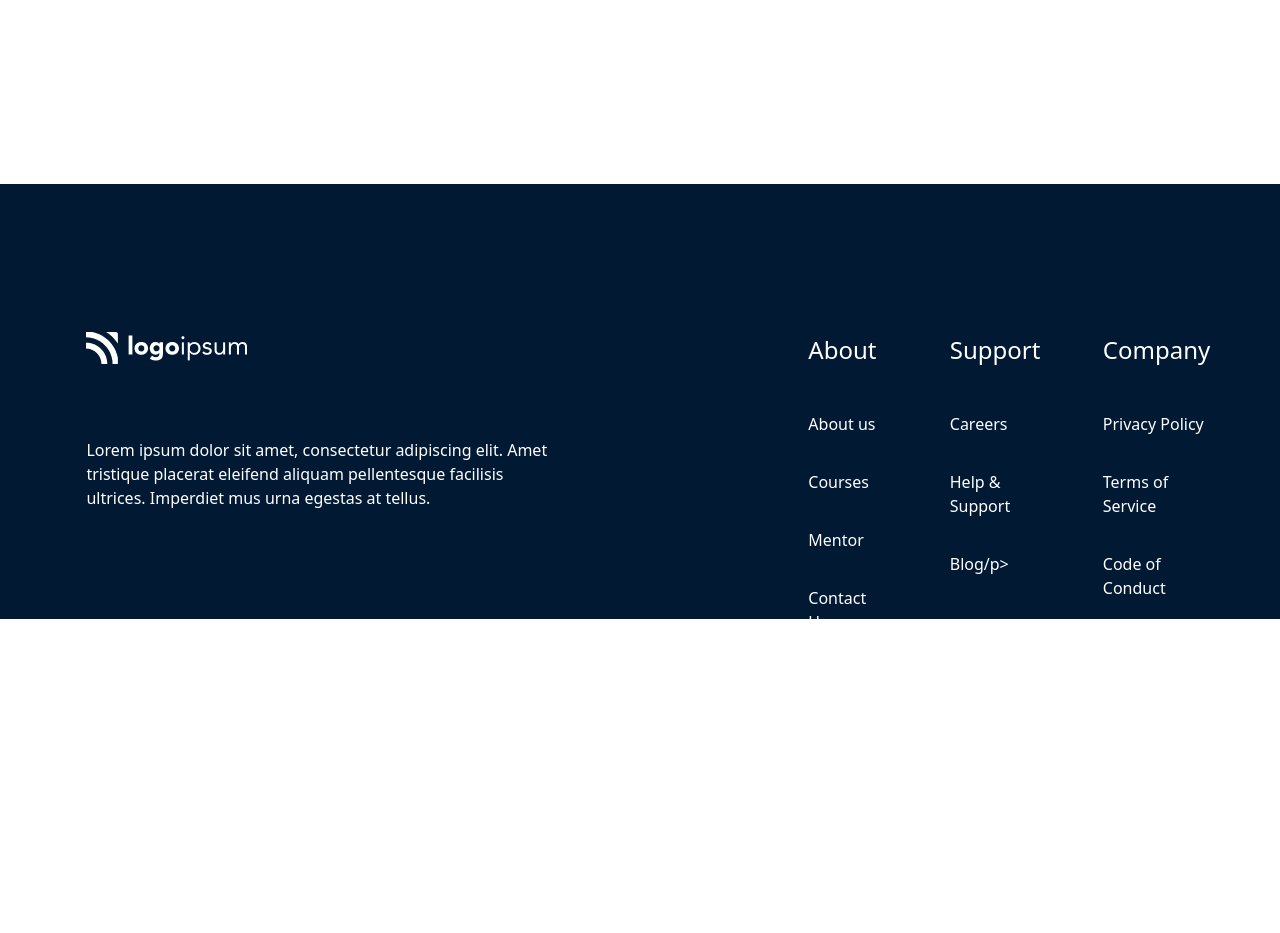
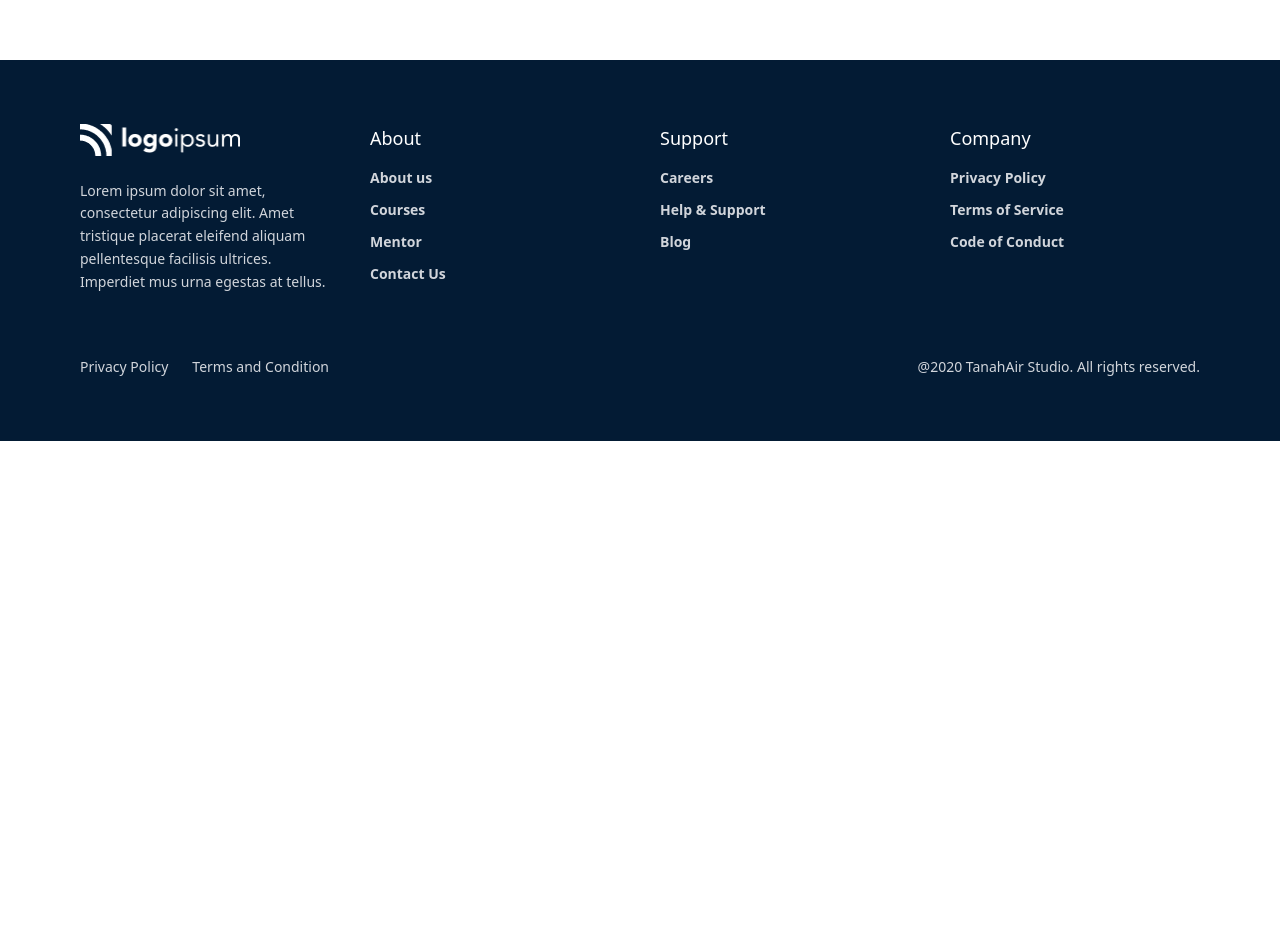
Before and after one commit to oyatullo1001/homework-2, a website: page src/Abu/Abu.html in a window 1280 px wide. Shown: the part 7300-8233 px from the top of the page. After the commit the page ends 7741 px from the top, so only its background shows below. Drawn offline with nearby package versions, Linux system fonts and the light colour scheme; files that its build step writes are made by us from their sources.

Commit message:
footer full

```diff
--- a/src/Abu/Abu.html
+++ b/src/Abu/Abu.html
@@ -214,41 +214,54 @@
             <p class="text-[40px] font-bold text-[#1C3554]">More Courses from Arif Kecek</p>
         </div>
     </main>
-    <footer>
-        <section class="max-w-[1360px] m-auto bg-[#021934] h-[435px] mt-[100px] pb-[100px]">
-            <div class="w-[1232px] m-auto flex items-start justify-around py-[100px]">
-                <div>
-                    <img src="./fotos Abu/Logo.png" alt="">
-                    <p class="text-[16px] font-[400] text-white mt-[50px] text-left w-[70%]">Lorem ipsum dolor sit amet, consectetur adipiscing elit. Amet tristique placerat eleifend aliquam pellentesque facilisis ultrices. Imperdiet mus urna egestas at tellus. </p>
+<footer class="bg-[#031B34] text-white px-8 md:px-20 py-16 text-sm">
+  <div class="max-w-7xl mx-auto grid md:grid-cols-4 gap-10">
+    <div class="md:col-span-1">
+      <div class="flex items-center space-x-2 mb-6">
+        <img src="./fotos Abu/Logo.png" class="w-40" />
       </div>
-                <div>
-                    <h1 class="text-[24px] font-[400] text-white">About</h1>
-                    <p class="text-[16px] font-[400] text-white mt-[20px]">About us</p>
-                    <p class="text-[16px] font-[400] text-white mt-[10px]">Courses</p>
-                    <p class="text-[16px] font-[400] text-white mt-[10px]">Mentor</p>
-                    <p class="text-[16px] font-[400] text-white mt-[10px]">Contact Us</p>
+      <p class="text-gray-300 leading-relaxed">
+        Lorem ipsum dolor sit amet, consectetur adipiscing elit. Amet tristique placerat eleifend aliquam pellentesque facilisis ultrices. Imperdiet mus urna egestas at tellus.
+      </p>
     </div>
-                <div>
-                    <h1 class="text-[24px] font-[400] text-white">Support</h1>
-                    <p class="text-[16px] font-[400] text-white mt-[20px]">Careers</p>
-                    <p class="text-[16px] font-[400] text-white mt-[10px]">Help & Support</p>
-                    <p class="text-[16px] font-[400] text-white mt-[10px]">Blog/p>
+
+    <div class="font-bold">
+      <p class="text-lg font-medium mb-4">About</p>
+      <ul class="space-y-3 text-gray-300">
+        <li>About us</li>
+        <li>Courses</li>
+        <li>Mentor</li>
+        <li>Contact Us</li>
+      </ul>
     </div>
-                <div>
-                    <h1 class="text-[24px] font-[400] text-white">Company</h1>
-                    <p class="text-[16px] font-[400] text-white mt-[20px]">Privacy Policy</p>
-                    <p class="text-[16px] font-[400] text-white mt-[10px]">Terms of Service</p>
-                    <p class="text-[16px] font-[400] text-white mt-[10px]">Code of Conduct</p>
+
+    <div class="font-bold">
+      <p class="text-lg font-medium mb-4">Support</p>
+      <ul class="space-y-3 text-gray-300">
+        <li>Careers</li>
+        <li>Help & Support</li>
+        <li>Blog</li>
+      </ul>
+    </div>
+
+    <div class="font-bold">
+      <p class="text-lg font-medium mb-4">Company</p>
+      <ul class="space-y-3 text-gray-300">
+        <li>Privacy Policy</li>
+        <li>Terms of Service</li>
+        <li>Code of Conduct</li>
+      </ul>
     </div>
   </div>
-           <div class="w-[1232px] m-auto flex items-start justify-between px-[55px] mt-[100px]">
-                <div class="flex items-center gap-[40px]">
-                    <p class="text-white text-[16px] font-[400]">Privacy Policy</p>
-                    <p class="text-white text-[16px] font-[400]">Terms and Condition</p>
+
+  <div class="max-w-7xl mx-auto flex flex-col md:flex-row justify-between items-center mt-16 text-gray-300 space-y-4 md:space-y-0 text-sm">
+    <div class="flex space-x-6">
+      <p>Privacy Policy</p>
+      <p>Terms and Condition</p>
     </div>
-                <p class="text-white text-[16px] font-[400]">@2020 TanahAir Studio. All rights reserved.</p>
+    <p>@2020 TanahAir Studio. All rights reserved.</p>
   </div>
-        </section>
 </footer>
+
 </body>
 </html>
```
Lines whose indentation alone changed are shown as unchanged.
